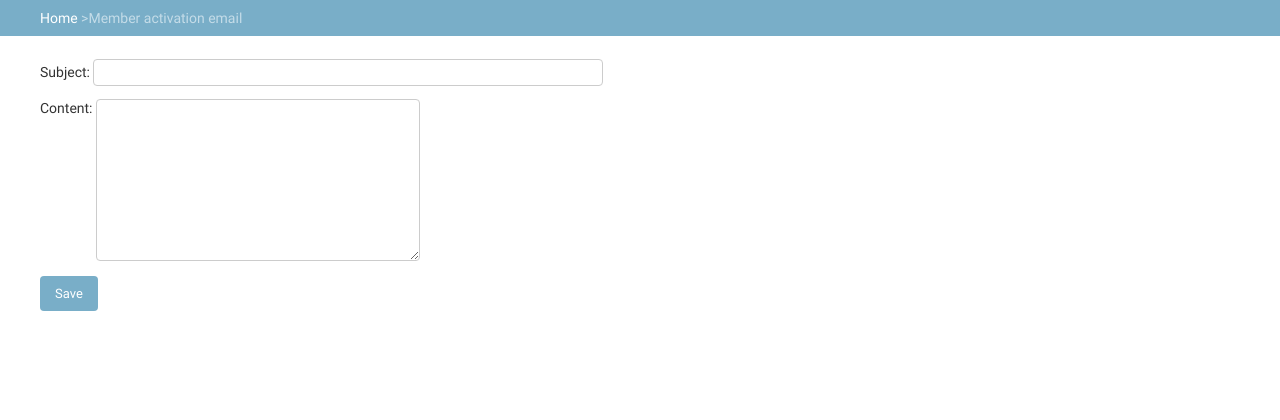
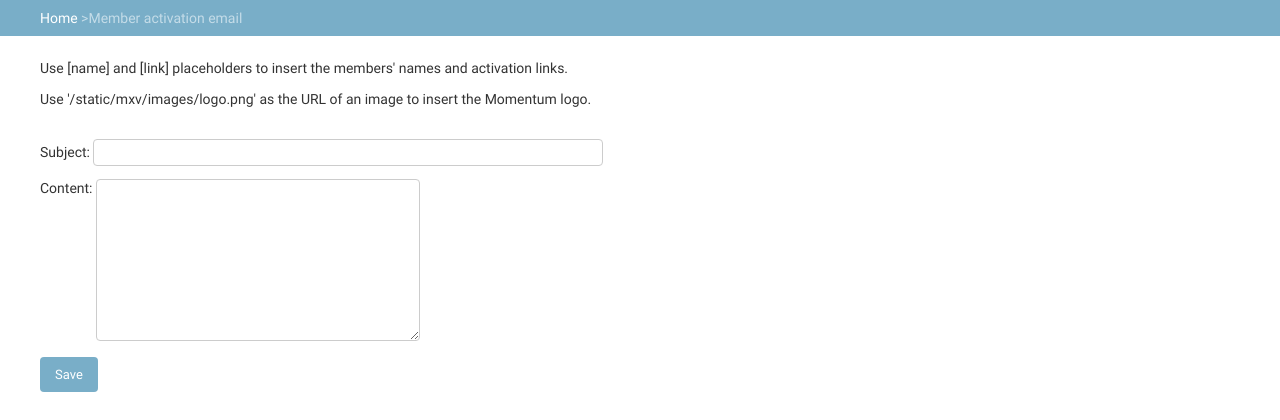
Before and after one commit to PeoplesMomentum/mxv, a Django app: template users/templates/users/member_activation_email.html in a window 1280 px wide. Shown: the part 48-468 px from the top of the page. Run offline with Django 3.2, Linux system fonts and the light colour scheme; the template is opened without the code that fills it: values that come from a table or form of the project are taken from there, others are empty.

Commit message:
Added guidance to member activation email page about placeholders and images.

```diff
--- a/users/templates/users/member_activation_email.html
+++ b/users/templates/users/member_activation_email.html
@@ -17,6 +17,10 @@
 <!-- content -->
 {% block content %}
 
+<p>Use [name] and [link] placeholders to insert the members' names and activation links.</p>
+<p>Use '/static/mxv/images/logo.png' as the URL of an image to insert the Momentum logo.</p>
+<br />
+
 <form action="{% url 'member_activation_email' %}" method="post">
     {% csrf_token %}
     {{ form.as_p }}
```
